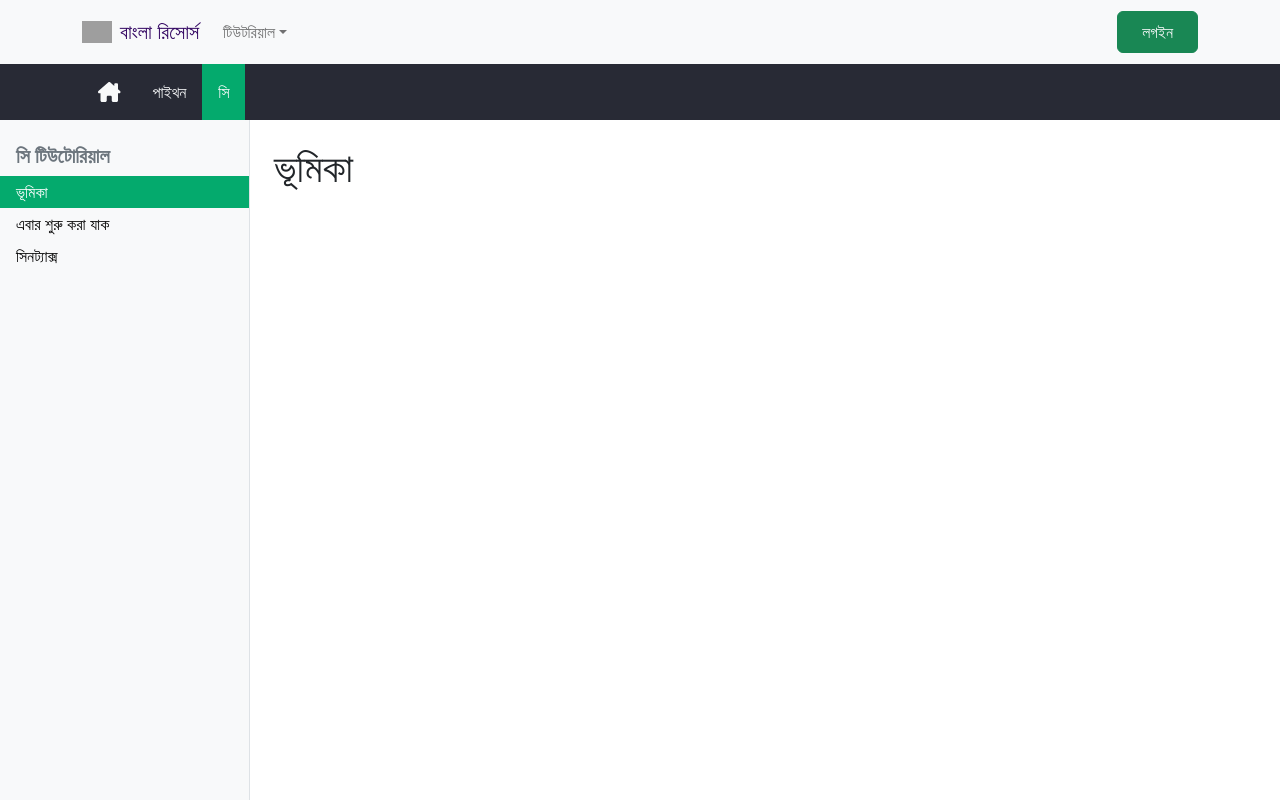
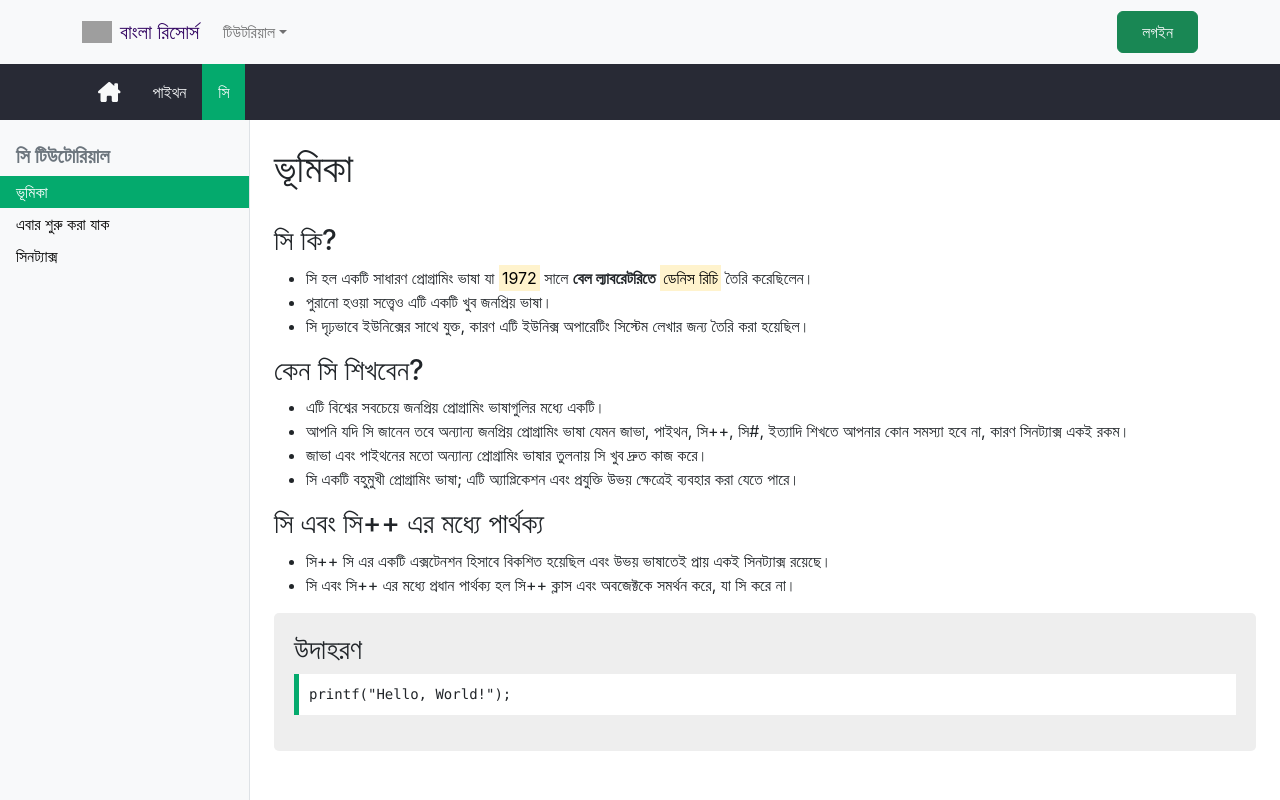
Before and after one commit to crescentpartha/Bangla-EdTech-Resources, a React (Create React App) app in the folder bangla-resources/: page /cHome/c_introduction in a window 1280 px wide. Shown: the top 800 px of the page. Built offline with nearby package versions, Linux system fonts and the light colour scheme; grey boxes are pictures that could not be loaded.

Commit message:
Introduction section's contents modify for C Tutorial

```diff
--- a/bangla-resources/src/components/Pages/C/Contents/js/C_Introduction.js
+++ b/bangla-resources/src/components/Pages/C/Contents/js/C_Introduction.js
@@ -6,6 +6,38 @@ const C_Introduction = () => {
         <div className='border-bottom' style={{ height: '100vh', overflow: 'auto' }}>
             <div className='text-start p-4'>
                 <h1>ভূমিকা</h1> <br />
+                <div>
+                    <div>
+                        <h3>সি কি?</h3>
+                        <ul>
+                            <li>সি হল একটি সাধারণ প্রোগ্রামিং ভাষা যা <mark>1972</mark> সালে <b>বেল ল্যাবরেটরিতে</b> <mark>ডেনিস রিচি</mark> তৈরি করেছিলেন।</li>
+                            <li>পুরানো হওয়া সত্ত্বেও এটি একটি খুব জনপ্রিয় ভাষা।</li>
+                            <li>সি দৃঢ়ভাবে ইউনিক্সের সাথে যুক্ত, কারণ এটি ইউনিক্স অপারেটিং সিস্টেম লেখার জন্য তৈরি করা হয়েছিল।</li>
+                        </ul>
+                    </div>
+                    <div>
+                        <h3>কেন সি শিখবেন?</h3>
+                        <ul>
+                            <li>এটি বিশ্বের সবচেয়ে জনপ্রিয় প্রোগ্রামিং ভাষাগুলির মধ্যে একটি।</li>
+                            <li>আপনি যদি সি জানেন তবে অন্যান্য জনপ্রিয় প্রোগ্রামিং ভাষা যেমন জাভা, পাইথন, সি++, সি#, ইত্যাদি শিখতে আপনার কোন সমস্যা হবে না, কারণ সিনট্যাক্স একই রকম।</li>
+                            <li>জাভা এবং পাইথনের মতো অন্যান্য প্রোগ্রামিং ভাষার তুলনায় সি খুব দ্রুত কাজ করে।</li>
+                            <li>সি একটি বহুমুখী প্রোগ্রামিং ভাষা; এটি অ্যাপ্লিকেশন এবং প্রযুক্তি উভয় ক্ষেত্রেই ব্যবহার করা যেতে পারে।</li>
+                        </ul>
+                    </div>
+                    <div>
+                        <h3>সি এবং সি++ এর মধ্যে পার্থক্য</h3>
+                        <ul>
+                            <li>সি++ সি এর একটি এক্সটেনশন হিসাবে বিকশিত হয়েছিল এবং উভয় ভাষাতেই প্রায় একই সিনট্যাক্স রয়েছে।</li>
+                            <li>সি এবং সি++ এর মধ্যে প্রধান পার্থক্য হল সি++ ক্লাস এবং অবজেক্টকে সমর্থন করে, যা সি করে না।</li>
+                        </ul>
+                    </div>
+                    <div className='clipboard'>
+                        <h3>উদাহরণ</h3>
+                        <pre>
+                            printf("Hello, World!");
+                        </pre>
+                    </div>
+                </div>
             </div>
         </div>
     );
```
